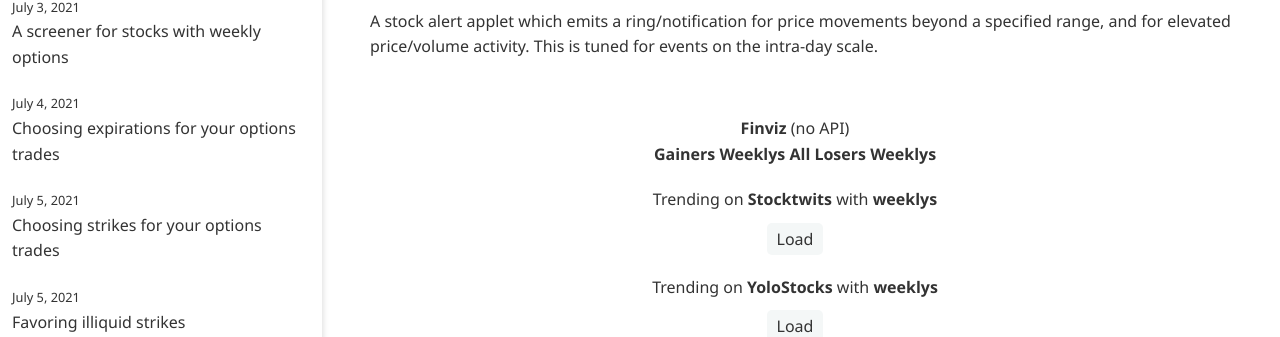
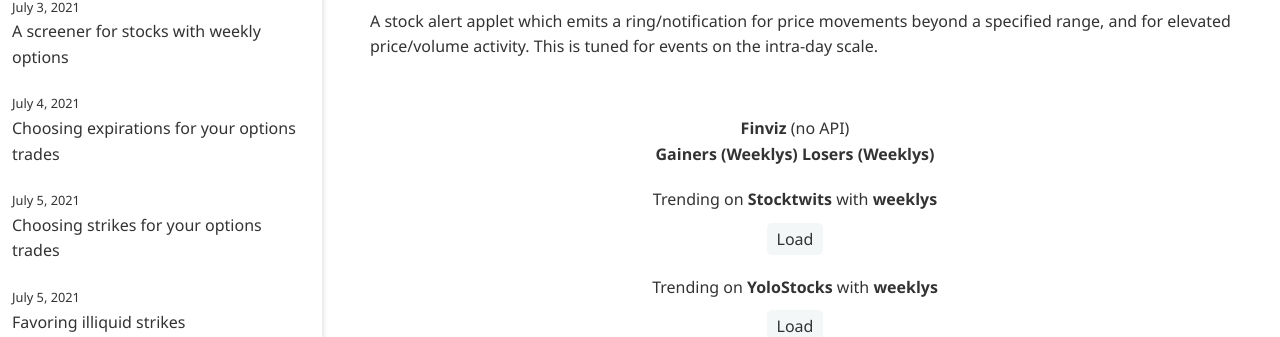
Before and after one commit to ansyblenetwork/aquietlife, a Jekyll site: the page built from _posts/2021-07-08-alerts.md, in a window 1280 px wide and 900 px high. Shown: the part 121-458 px from the top of the window. Built offline with Jekyll 4.4.1, drawn with Linux system fonts in a browser that asks for light colours.

Commit message:
Update 2021-07-08-alerts.md

```diff
--- a/_posts/2021-07-08-alerts.md
+++ b/_posts/2021-07-08-alerts.md
@@ -17,9 +17,9 @@
 	<a target='_blank' href='https://finviz.com/screener.ashx?v=150&f=sh_opt_option&o=-change'><strong style='color:#333'>Finviz</strong></a> (no API)
 	<br>
 	<a target='_blank' href='https://finviz.com/screener.ashx?v=150&f=sh_opt_option&o=-change'><strong style='color:#333'>Gainers</strong></a>
-	<a target='_blank' href='https://finviz.com/screener.ashx?v=150&f=sh_opt_option&o=-change' id="finvizgainers"><strong style='color:#333'>Weeklys</strong></a>
-	<a target='_blank' href='https://finviz.com/screener.ashx?v=150&f=sh_opt_option&o=change'><strong style='color:#333'>All Losers</strong></a>
-	<a target='_blank' href='https://finviz.com/screener.ashx?v=150&f=sh_opt_option&o=change' id="finvizlosers"><strong style='color:#333'>Weeklys</strong></a>
+	<a target='_blank' href='https://finviz.com/screener.ashx?v=150&f=sh_opt_option&o=-change' id="finvizgainers"><strong style='color:#333'>(Weeklys)</strong></a>
+	<a target='_blank' href='https://finviz.com/screener.ashx?v=150&f=sh_opt_option&o=change'><strong style='color:#333'>Losers</strong></a>
+	<a target='_blank' href='https://finviz.com/screener.ashx?v=150&f=sh_opt_option&o=change' id="finvizlosers"><strong style='color:#333'>(Weeklys)</strong></a>
 </div>
 
 <div style="margin-bottom:10px; text-align:center" id="stocktwits">Trending on <a target='_blank' href='https://stocktwits.com/'><strong style='color:#333'>Stocktwits</strong></a> with <strong>weeklys</strong></div>
```
